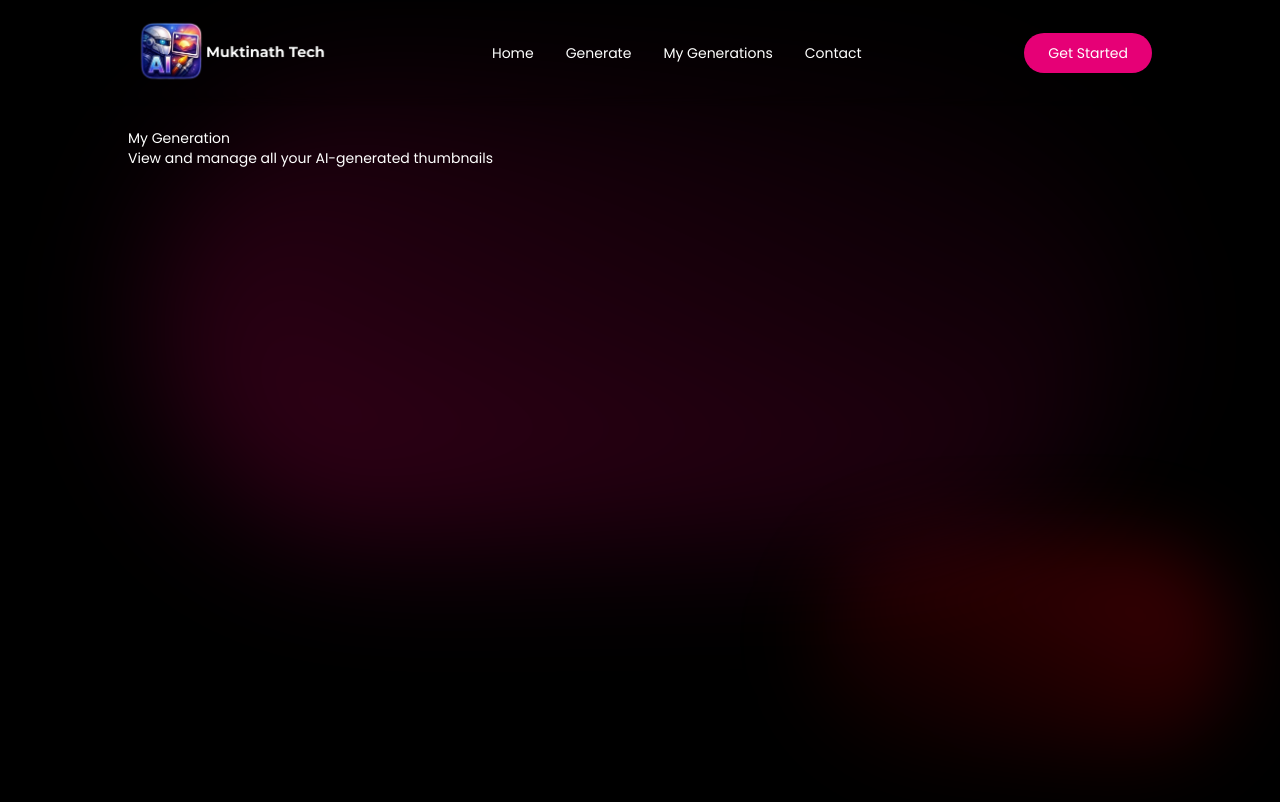
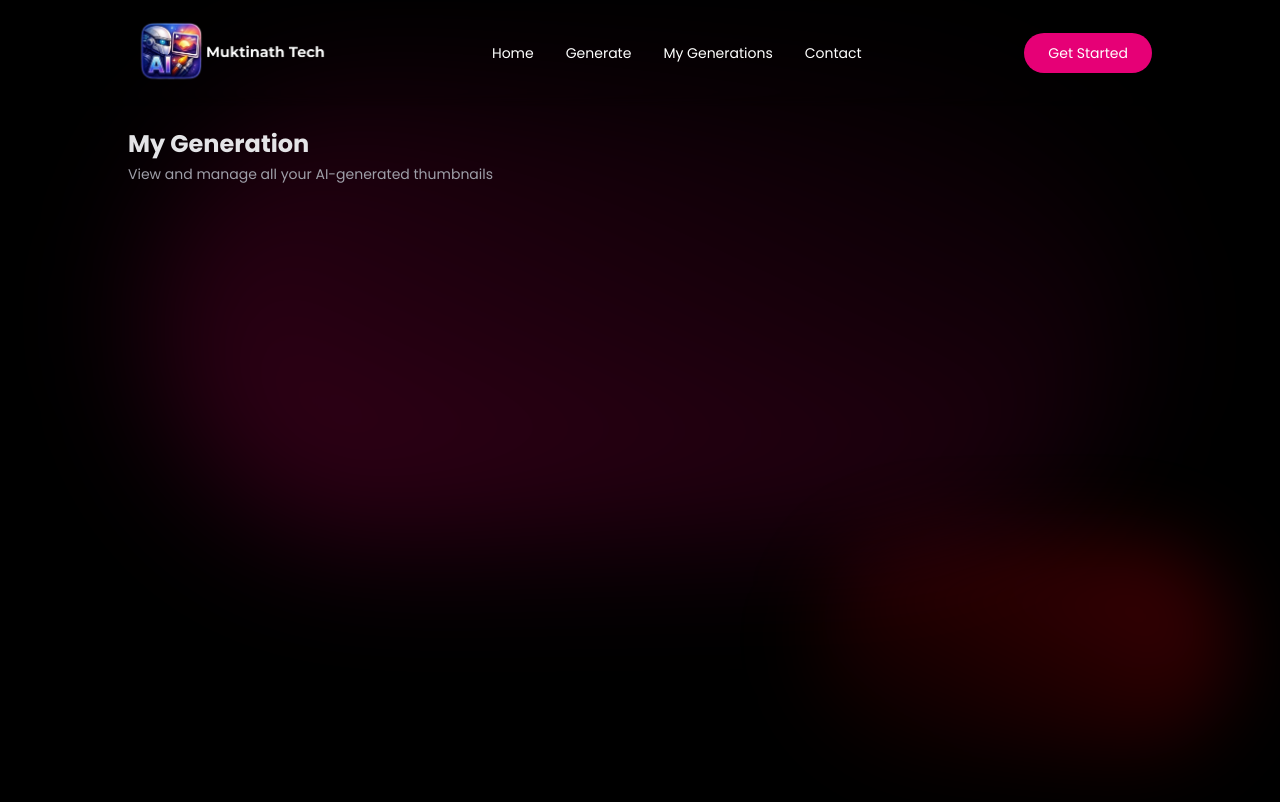
Before and after one commit to muktinathrajbanshi/ai_thumbnail_generator, a React (Vite) app in the folder frontend/: page /my-generation in a window 1280 px wide. Shown: the top 802 px of the page. Built offline with nearby package versions, Linux system fonts and the light colour scheme.

Commit message:
aja lai yati la

```diff
--- a/frontend/src/pages/MyGeneration.tsx
+++ b/frontend/src/pages/MyGeneration.tsx
@@ -6,9 +6,9 @@ const MyGeneration = () => {
      <SoftBackdrop />
      <div className="mt-32 min-h-screen px-6 md:px-16 lg:px-24 xl:px-32">
       {/* Header  */}
-      <div>
-        <h1>My Generation</h1>
-        <p>View and manage all your AI-generated thumbnails</p>
+      <div className="mb-8">
+        <h1 className="text-2xl font-bold text-zinc-200">My Generation</h1>
+        <p className="text-sm text-zinc-400 mt-1">View and manage all your AI-generated thumbnails</p>
       </div>
      </div>
     </>
```
